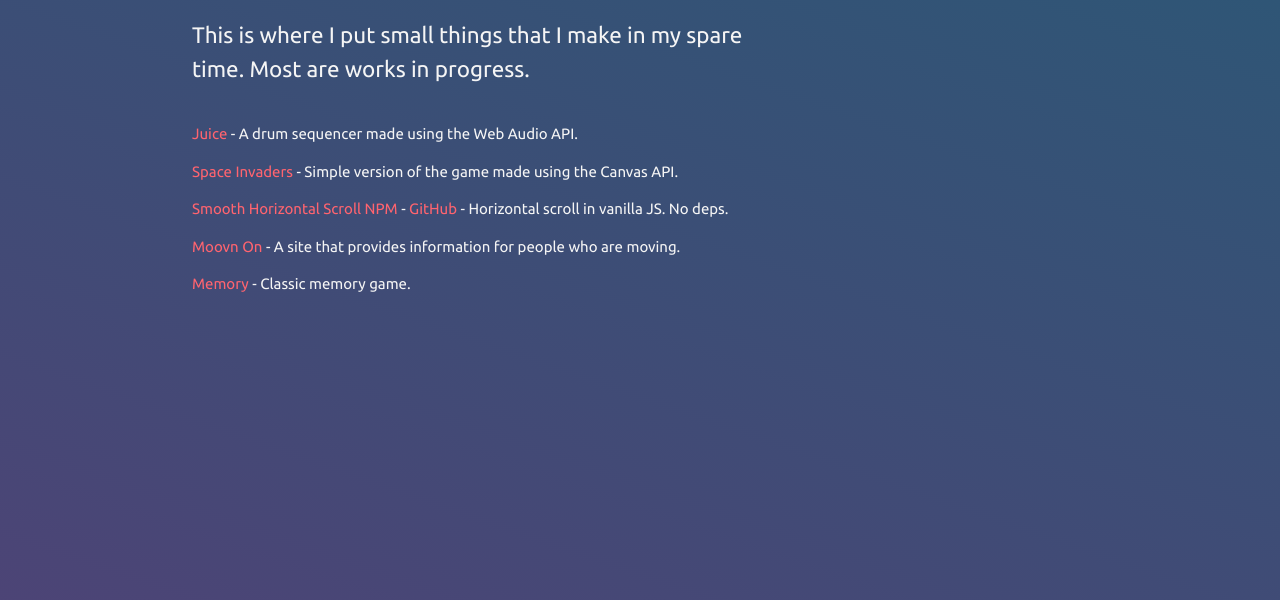
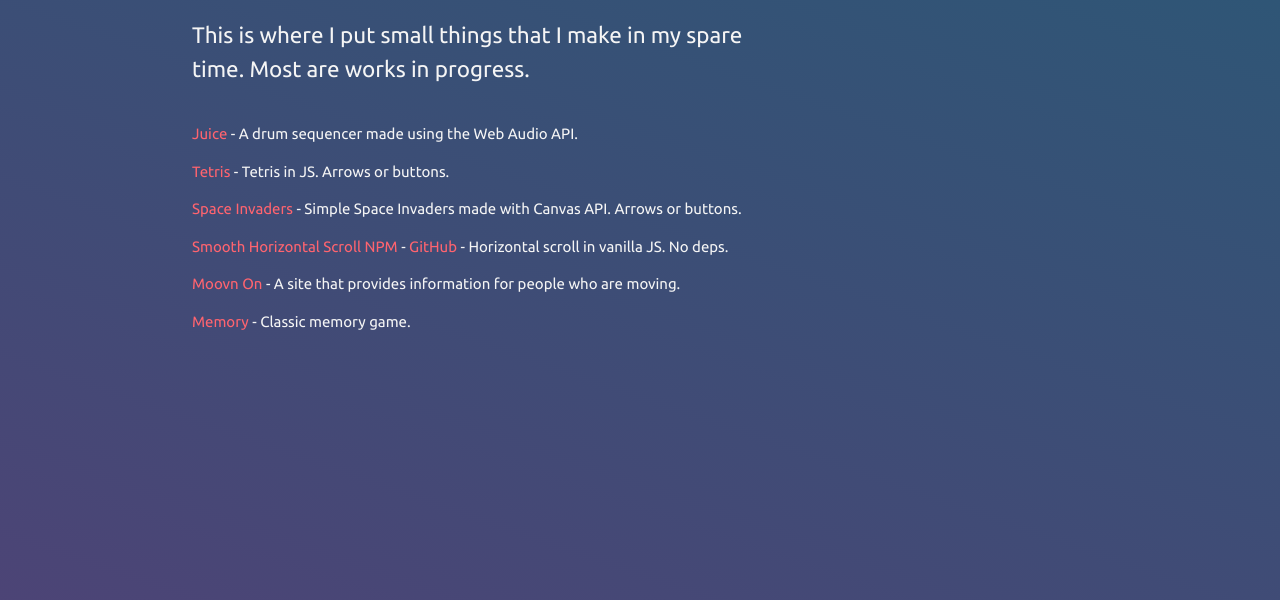
Before and after one commit to johnjoseph3/portfolio-2, a website: page dist/index.html in a window 1280 px wide. Shown: the part 137-737 px from the top of the page. Drawn offline with nearby package versions, Linux system fonts and the light colour scheme.

Commit message:
Add tetris.

```diff
--- a/dist/index.html
+++ b/dist/index.html
@@ -26,7 +26,8 @@
 				<div class="row">
 					<div class="col s10">
 						<p><a href="http://sequencer.johnjoseph.me">Juice</a> - A drum sequencer made using the Web Audio API.</p>
-						<p><a href="http://space-invaders.johnjoseph.me">Space Invaders</a> - Simple version of the game made using the Canvas API.</p>
+						<p><a href="http://tetris.johnjoseph.me">Tetris</a> - Tetris in JS. Arrows or buttons.</p>
+						<p><a href="http://space-invaders.johnjoseph.me">Space Invaders</a> - Simple Space Invaders made with Canvas API. Arrows or buttons.</p>
 						<p><a href="https://www.npmjs.com/package/smooth-horizontal-scroll">Smooth Horizontal Scroll NPM</a> -
 							<a href="https://github.com/johnjoseph3/smooth-horizontal-scroll">GitHub</a> - Horizontal scroll in vanilla JS. No deps.</p>
 						<p><a href="https://murmuring-reaches-6705.herokuapp.com/">Moovn On</a> - A site that provides information for people who are moving.</p>
```
